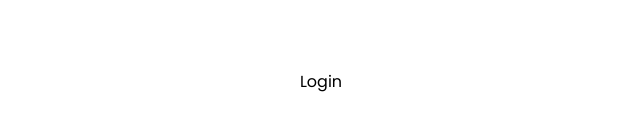
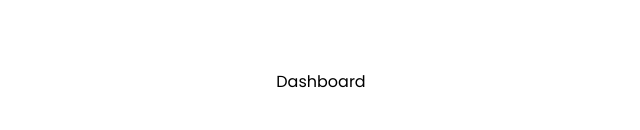
Before and after one commit to mariandrean/NewValue-Nextjs, a Next.js app: page / in a window 1280 px wide. Shown: the part 610-740 px from the top of the page, without its empty margins (319-959 px from the left). Built offline with nearby package versions, Linux system fonts and the light colour scheme.

Commit message:
feat:add-dashboard-link-in-home-page

```diff
--- a/src/app/page.js
+++ b/src/app/page.js
@@ -5,6 +5,7 @@ export default function Home() {
     <main className="flex min-h-screen flex-col items-center justify-between p-24">
       <Link href="/actualidad">Actualidad</Link>
       <Link href="/login">Login</Link>
+      <Link href="/dashboard">Dashboard</Link>
     </main>
   );
 }
```
